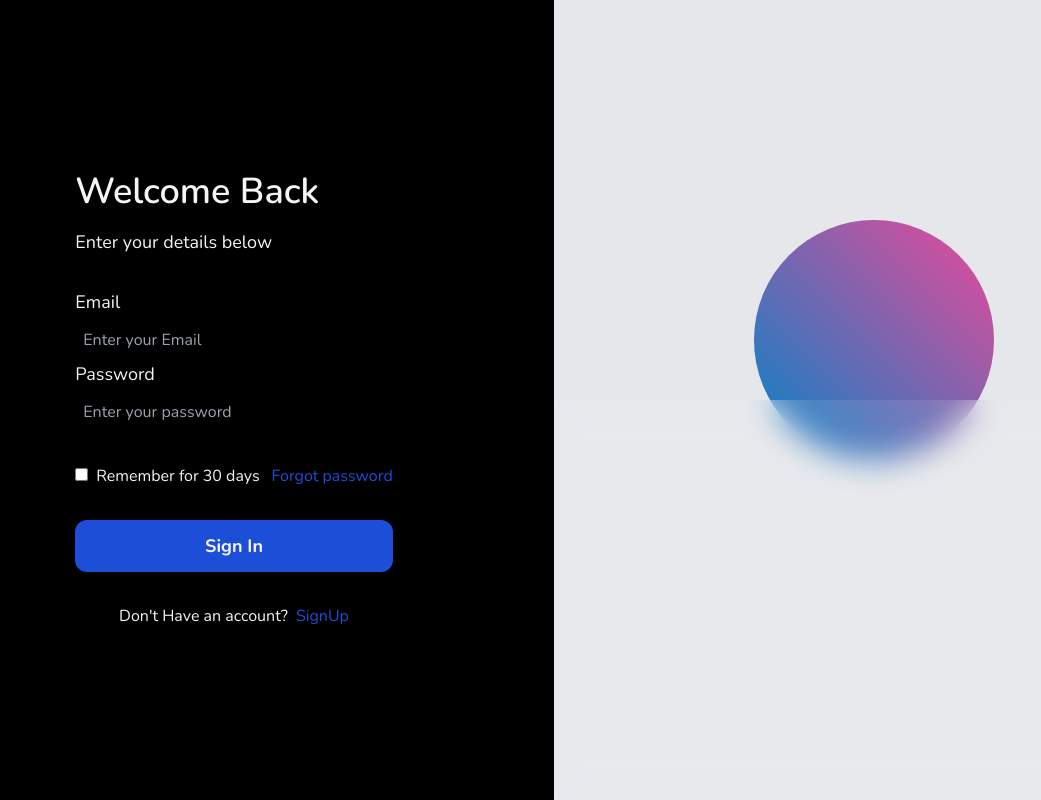
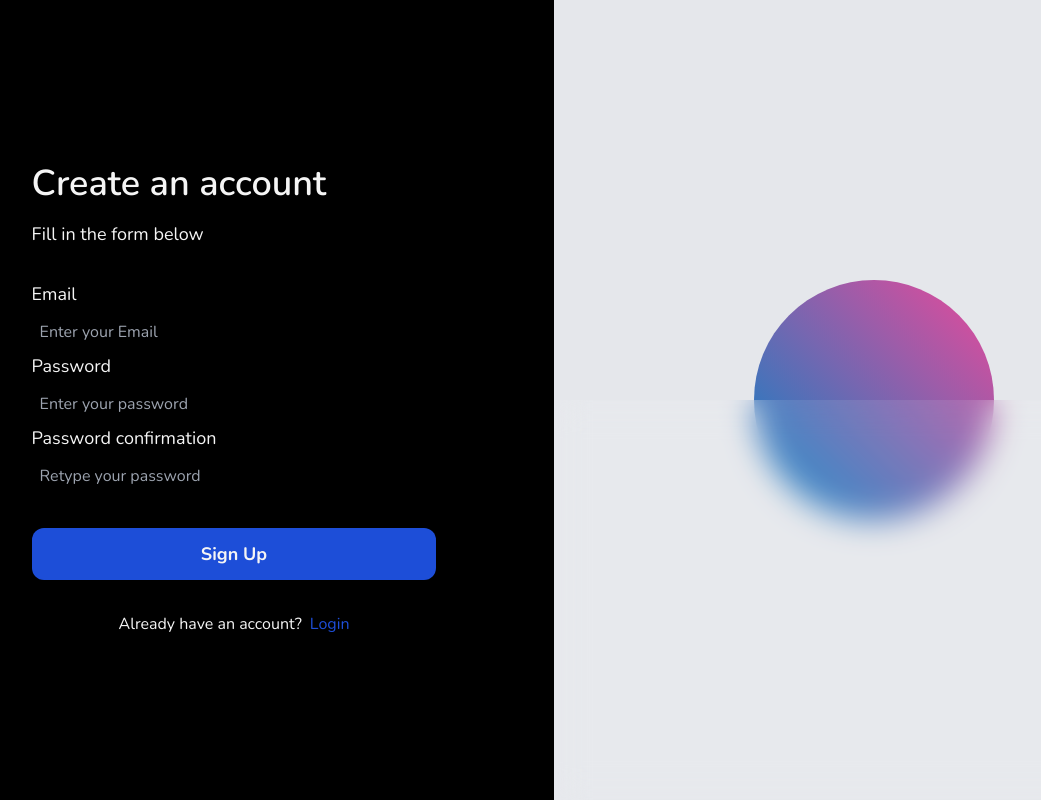
Before and after one commit to Shai9/Haiku-, a React (Create React App) app: page /signup in a window 1280 px wide. Shown: the whole page, without its empty margins (86-1127 px from the left). Built offline with nearby package versions, Linux system fonts and the light colour scheme.

Commit message:
create signup page

```diff
--- a/src/App.js
+++ b/src/App.js
@@ -2,6 +2,7 @@ import React from "react";
 import { BrowserRouter as Router, Route, Routes } from "react-router-dom";
 import Home from "./pages/Home";
 import Signup from "./pages/Signup";
+import Login from './pages/Login'
 
 
 function App() {
@@ -9,9 +10,9 @@ function App() {
     <Router>
       <Routes>
         <Route path='/' element={<Home />} />
-        <Route path='/signup' element={<Signup />} />
-        {/*<Route path='/haiku' element={<Haiku />} />
-        <Route path='/kukai' element={<Kukai />} />
+        <Route path='/signup' element={<Login />} />
+        <Route path='/login' element={<Signup />} />
+        {/* <Route path='/kukai' element={<Kukai />} />
         <Route path='/Sensei' elememt={<Sensei />} />
         <Route path='/Community' element={<Community />} /> */}
       </Routes>
--- a/src/pages/Form.jsx
+++ b/src/pages/Form.jsx
@@ -34,7 +34,10 @@ export default function Form() {
         </div>
         <div className="mt-8 flex justify-center items-center">
           <p className="font-medium text-base">Don't Have an account?</p>
-          <button className="text-blue-700 text-base font-medium ml-2">SignUp</button>
+          <a href="/signup">
+            <button  className="text-blue-700 text-base font-medium ml-2">SignUp
+            </button>
+          </a>
         </div>
       </div>
     </div>
--- a/src/pages/Home.jsx
+++ b/src/pages/Home.jsx
@@ -22,7 +22,7 @@ function Home() {
 
           <div className="space-x-2 justify-center">
               <a href='/signup'>
-                <button type="button" className="inline-block px-6 py-2.5 bg-blue-600 text-white font-medium text-xs leading-tight uppercase rounded shadow-md hover:bg-blue-700 hover:shadow-lg focus:bg-blue-700 focus:shadow-lg focus:outline-none focus:ring-0 active:bg-blue-800 active:shadow-lg transition duration-150 ease-in-out">Get Started</button>
+                <button type="button" className="inline-block px-6 py-2.5 bg-blue-600 text-white font-medium  leading-tight uppercase rounded shadow-md hover:bg-blue-700 hover:shadow-lg focus:bg-blue-700 focus:shadow-lg focus:outline-none focus:ring-0 active:bg-blue-800 active:shadow-lg transition duration-150 ease-in-out text-base">Get Started</button>
               </a>
           </div>
         </div>
--- /dev/null
+++ b/src/pages/Login.jsx
@@ -0,0 +1,16 @@
+import React from "react";
+import SignupForm  from './SignupForm'
+
+export default function Signup() {
+  return (
+    <div className="flex w-full h-screen">
+      <div className="w-full flex items-center justify-center lg:w-1/2">
+        <SignupForm />
+      </div>
+      <div className="hidden relative lg:flex items-center justify-center h-full w-1/2 bg-gray-200">
+        <div className="w-60 h-60 bg-gradient-to-tr from-sky-600 to-pink-500 rounded-full animate-spin"></div>
+        <div className="w-full h-1/2 absolute bottom-0 bg-white/10 backdrop-blur-lg"/>
+      </div>
+    </div>
+  )
+}
--- /dev/null
+++ b/src/pages/SignupForm.jsx
@@ -0,0 +1,43 @@
+import React from "react";
+
+export default function Form() {
+  return (
+    <div>
+      <h1 className="text-4xl font-semibold">Create an account</h1>
+      <p className="font-medium text-lg mt-4">Fill in the form below</p>
+      <div className="mt-8">
+        <div>
+          <label className='text-lg font-medium' htmlFor="email">Email</label>
+          <input
+            className="w-full rounded-xl p-2 mt-1 "
+            placeholder="Enter your Email"
+          />
+        </div>
+        <div>
+          <label className='text-lg font-medium' htmlFor="password">Password</label>
+          <input
+            className="w-full rounded-xl p-2 mt-1 "
+            placeholder="Enter your password"
+          />
+        </div>
+        <div>
+        <label className='text-lg font-medium' htmlFor="password confirmation">Password confirmation</label>
+          <input
+            className="w-full rounded-xl p-2 mt-1 "
+            placeholder="Retype your password"
+          />
+        </div>
+        <div className="mt-8 flex flex-col gap-y-4">
+          <button className="active:scale-[.98] py-3 rounded-xl bg-blue-700 text-lg font-bold">Sign Up</button>
+        </div>
+        <div className="mt-8 flex justify-center items-center">
+          <p className="font-medium text-base">Already have an account?</p>
+          <a href="/login">
+            <button  className="text-blue-700 text-base font-medium ml-2">Login
+            </button>
+          </a>
+        </div>
+      </div>
+    </div>
+  )
+}
```
